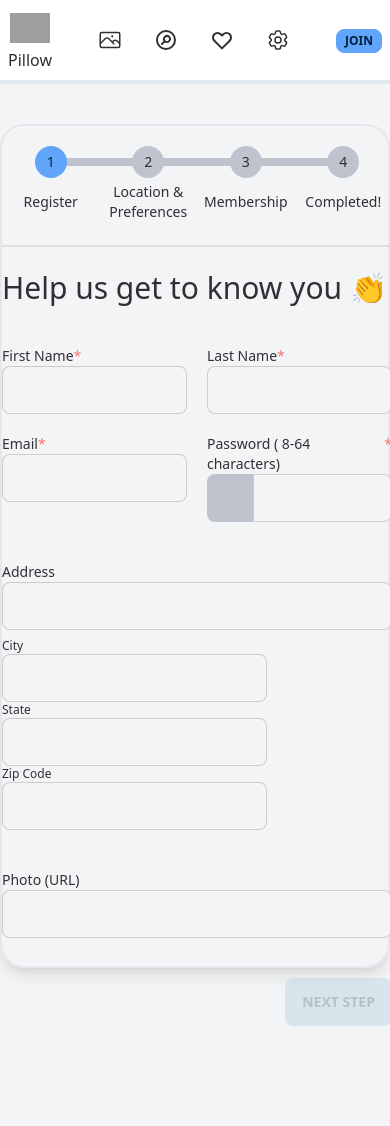
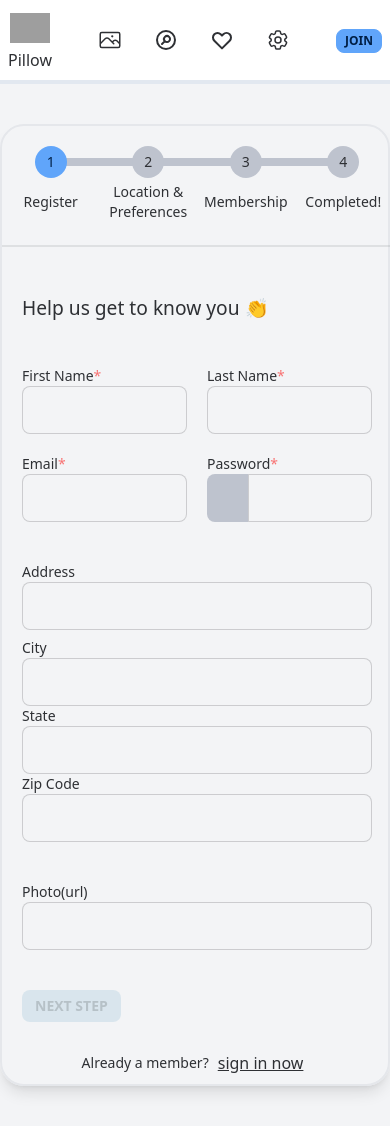
Before and after one commit to DariusDeah/realtor-app-2, a Next.js app in the folder client/: page /sign-up in a window 390 px wide. Before the commit the page ends 1026 px from the top, so only its background shows below. Built offline with nearby package versions, Linux system fonts and the light colour scheme; grey boxes are pictures that could not be loaded.

Commit message:
mobile responsive fix

```diff
--- a/client/components/AuthCard.tsx
+++ b/client/components/AuthCard.tsx
@@ -6,7 +6,7 @@ type Props = {
 
 function AuthCard({ children }: Props) {
   return (
-    <div className="border-[2px]  lg:max-w-screen-xl w-screen rounded-3xl lg:mx-4  max-h-screen shadow-lg">
+    <div className="border-[2px]  lg:max-w-screen-xl w-screen rounded-3xl lg:mx-4  max-h-full shadow-lg ">
       {children}
     </div>
   );
--- a/client/components/LoginForm.tsx
+++ b/client/components/LoginForm.tsx
@@ -12,7 +12,7 @@ function LoginForm({}: Props) {
 
   return (
     <>
-      <div className="form-control lg:space-y-14 lg:p-12 p-3 lg:mt-20 flex flex-col justify-center  ">
+      <div className="form-control lg:space-y-14 lg:p-12 p-3  flex flex-col justify-center  ">
         <h1 className="lg:text-5xl text-2xl font-semibold text-center h-20">
           Welcome Back
         </h1>
--- a/client/components/SignupForm/Form-Step1.tsx
+++ b/client/components/SignupForm/Form-Step1.tsx
@@ -2,6 +2,7 @@ import React, { useState } from "react";
 import { User } from "../../models/user";
 import useDebounceInput from "../hooks/useDebounceInput";
 import useUpdateLocalSave from "../hooks/useUpdateLocalSave";
+import Input from "../ui/Input";
 import FormButton from "./FormButton";
 
 type Props = {
@@ -68,6 +69,7 @@ function FormStep1({ userData, nextStepFunction }: Props) {
       maxLength: 65,
     },
   });
+
   const {
     onChangeHandler: addressOnChange,
     value: addressValue,
@@ -98,7 +100,9 @@ function FormStep1({ userData, nextStepFunction }: Props) {
     onBlurHandler: stateOnBlur,
   } = useDebounceInput({
     defaultInput: userData.location ? userData.location.state : "",
-    rules: {},
+    rules: {
+      maxLength: 2,
+    },
   });
 
   const {
@@ -141,65 +145,67 @@ function FormStep1({ userData, nextStepFunction }: Props) {
     nextStepFunction(e, userData);
   };
 
+  const isNextStepDisabled = () => {
+    return (
+      (!firstNameValue && !firstNameValue?.length) ||
+      (!lastNameValue && !lastNameValue?.length) ||
+      (!emailValue && !emailValue?.length) ||
+      !passwordValue.length ||
+      firstNameError ||
+      lastNameError ||
+      emailError ||
+      passwordError
+    );
+  };
+
   const required = <p className="text-error">{"*"}</p>;
 
   return (
     <>
-      <div className="form-control flex gap-10  ">
-        <h1 className="text-3xl font-medium">Help us get to know you 👏</h1>
+      <div className="form-control flex gap-10  p-5  ">
+        <h1 className="text-3xl font-medium mobile-title">
+          Help us get to know you 👏
+        </h1>
         <div className="grid-cols-2 grid gap-5">
-          <div className="flex flex-col ">
-            <p className="text-sm flex ">First Name {required} </p>
-            <input
+          <Input
+            label="First Name"
             type="text"
             value={firstNameValue}
             onChange={firstNameOnChange}
-              className={`input input-bordered ${
-                firstNameError && "input-error"
-              }`}
+            errorCondition={firstNameError}
+            errorMessage={firstNameErrorMessage}
             onBlur={firstNameOnBlur}
             required
           />
-            {firstNameError && (
-              <p className="text-xs text-error">{firstNameErrorMessage}</p>
-            )}
-          </div>
-          <div className="flex flex-col ">
-            <p className="text-sm flex">Last Name {required}</p>
-            <input
+
+          <Input
+            errorCondition={lastNameError}
+            errorMessage={lastNameErrorMessage}
+            label="Last Name"
             value={lastNameValue}
             type="text"
-              className={`input input-bordered ${
-                lastNameError && "input-error"
-              }`}
             required
             onChange={lastNameOnChange}
             onBlur={lastNameOnBlur}
           />
-            {lastNameError && (
-              <p className="text-xs text-error">{lastNameErrorMessage}</p>
-            )}
-          </div>
 
-          <div className=" flex  flex-col">
-            <p className="text-sm flex">Email {required}</p>
-            <input
+          <Input
+            errorCondition={emailError}
+            errorMessage={emailErrorMessage}
+            label="Email"
             value={emailValue}
             type="email"
-              className={`input input-bordered ${emailError && "input-error"}`}
+            className={`input input-bordered input-sm  ${
+              emailError && "input-error"
+            }`}
             required
             onChange={emailOnChange}
             autoComplete="email"
           />
-            {emailError && (
-              <p className="text-xs text-error">{emailErrorMessage}</p>
-            )}
-          </div>
+
           <div className="flex flex-col">
             <div className="flex items-start">
-              <p className="text-sm flex">
-                Password {"( 8-64 characters)"} {required}
-              </p>
+              <p className="text-sm flex">Password {required}</p>
             </div>
             <div className="form-control">
               <label className="input-group ">
@@ -262,44 +268,33 @@ function FormStep1({ userData, nextStepFunction }: Props) {
           </div>
         </div>
         <div className=" form-control flex flex-col gap-2">
-          <div className="">
-            <p className="text-sm">Address</p>
-            <input
+          <Input
+            errorCondition={addressError}
+            errorMessage={addressErrorMessage}
+            label="Address"
             value={addressValue}
             type="text"
-              className={`input input-bordered w-full ${
-                addressError && "input-error"
-              }`}
             onChange={addressOnChange}
             onBlur={addressOnBlur}
           />
-            {addressError && (
-              <p className="text-xs text-error">{addressErrorMessage}</p>
-            )}
-          </div>
-          <div className="lg:flex grid grid-cols-1  justify-between">
-            <div className=" flex flex-col ">
-              <p className="text-xs">City</p>
-              <input
+          <div className="lg:flex gap-y-3  justify-between">
+            <Input
+              errorCondition={cityError}
+              errorMessage={cityErrorMessage}
+              label="City"
               value={cityValue}
               type="text"
-                className={`input input-bordered ${cityError && "input-error"}`}
               onChange={cityOnChange}
               onBlur={cityOnBlur}
             />
-              {cityError && (
-                <p className="text-xs text-error">{cityErrorMessage}</p>
-              )}
-            </div>
+
             <div>
-              <p className="text-xs">State</p>
-
-              <input
-                value={stateValue}
+              <Input
+                errorCondition={stateError}
+                errorMessage={stateErrorMessage}
+                label="State"
+                value={stateValue.toUpperCase()}
                 type="text"
-                className={`input input-bordered  ${
-                  stateError && "input-error"
-                }`}
                 onChange={stateOnChange}
                 onBlur={stateOnBlur}
                 name="states"
@@ -361,53 +356,36 @@ function FormStep1({ userData, nextStepFunction }: Props) {
               </datalist>
             </div>
             <div>
-              <p className="text-xs">Zip Code</p>
-              <input
+              <Input
+                errorCondition={zipcodeError}
+                errorMessage={zipcodeErrorMessage}
+                label="Zip Code"
                 value={zipcodeValue}
                 type="text"
-                className={`input input-bordered ${
-                  zipcodeError && "input-error"
-                }`}
                 onChange={zipcodeOnChange}
                 onBlur={zipcodeOnBlur}
               />
-              {zipcodeError && (
-                <p className="text-xs text-error">{zipcodeErrorMessage}</p>
-              )}
             </div>
           </div>
         </div>
-        <div className=" flex flex-col">
-          <p className="text-sm">Photo {"(URL)"}</p>
-          <input
+        <Input
+          errorCondition={photoError}
+          errorMessage={photoErrorMessage}
+          label="Photo(url)"
           value={photoValue}
-            type="text"
+          type="url"
           className={`input input-bordered ${photoError && "input-error"}`}
           onChange={photoOnChange}
           onBlur={photoOnBlur}
         />
-          {photoError && (
-            <p className="text-xs text-error">{photoErrorMessage}</p>
-          )}
-        </div>
-      </div>
-      {/* <div className="divider"></div> */}
-      <div className="flex justify-end mt-10  ">
+        <div className="flex lg:justify-end  ">
           <FormButton
-          style="btn btn-primary text-white    "
+            style="btn btn-primary text-white btn-sm lg:btn-md  "
             title="Next Step"
-          disabled={
-            !firstNameValue.length ||
-            !lastNameValue.length ||
-            !emailValue.length ||
-            !passwordValue.length ||
-            firstNameError ||
-            lastNameError ||
-            emailError ||
-            passwordError
-          }
+            disabled={isNextStepDisabled()}
             onClick={handleFormSubmit}
           />
+        </div>
       </div>
     </>
   );
--- /dev/null
+++ b/client/components/ui/Input.tsx
@@ -0,0 +1,41 @@
+import React from "react";
+
+type Props = {
+  errorCondition: boolean;
+  errorMessage: string;
+  label: string;
+  style?: string;
+} & JSX.IntrinsicElements["input"];
+
+function Input({
+  onChange,
+  value,
+  type,
+  className,
+  errorCondition,
+  errorMessage,
+  label,
+  required,
+  style,
+  list,
+}: Props) {
+  return (
+    <div className="flex flex-col ">
+      <p className="text-sm flex ">
+        {label} {required && <p className="text-error">{"*"}</p>}{" "}
+      </p>
+      <input
+        onChange={onChange}
+        value={value}
+        type={type}
+        className={`input input-bordered input-md ${
+          errorCondition && "input-error"
+        } ${style}`}
+        list={list}
+      />
+      {errorCondition && <p className="text-xs text-error">{errorMessage}</p>}
+    </div>
+  );
+}
+
+export default Input;
--- a/client/pages/sign-up.tsx
+++ b/client/pages/sign-up.tsx
@@ -1,5 +1,6 @@
 import { NextPage } from "next";
 import Image from "next/image";
+import Link from "next/link";
 import { useRouter } from "next/router";
 import React from "react";
 import AuthCard from "../components/AuthCard";
@@ -16,16 +17,6 @@ function Signup({}: Props) {
         <Header />
       </section>
       <div className="flex w-full flex-col justify-center items-center">
-        {/* <div className=" flex justify-center items-end mt-5">
-          <img
-            className="object-contain w-20 h-20"
-            src="https://cdn-icons-png.flaticon.com/512/2159/2159323.png"
-          />
-          <div>
-            <h1 className="text-4xl font-semibold">Pillow</h1>
-            <p>where you rest your head</p>
-          </div>
-        </div> */}
         {/* TODO only the form component should be in the sign up form */}
         <div className="my-10 ">
           <AuthCard>
@@ -38,8 +29,16 @@ function Signup({}: Props) {
                   src="https://images.unsplash.com/photo-1505819244306-ef53954f9648?ixlib=rb-4.0.3&ixid=MnwxMjA3fDB8MHxwaG90by1wYWdlfHx8fGVufDB8fHx8&auto=format&fit=crop&w=699&q=80"
                 />
               </div>
-              <div className="flex-1 lg:mx-20">
+              <div className="flex-1 lg:mx-20 ">
                 <SignupForm />
+                <div className="flex items-center justify-center">
+                  <p className="text-sm">Already a member? </p>
+                  <Link href="/login">
+                    <button className="underline btn-ghost selectable">
+                      sign in now
+                    </button>
+                  </Link>
+                </div>
               </div>
             </div>
           </AuthCard>
--- a/client/redux/user.reducer.ts
+++ b/client/redux/user.reducer.ts
@@ -78,6 +78,7 @@ export const userSlice = createSlice({
         state.user = { ...new User(parsedRes.data) };
       }
     );
+
     builder.addCase(
       loginUser.fulfilled,
       (state, action: PayloadAction<string>) => {
--- a/client/styles/globals.css
+++ b/client/styles/globals.css
@@ -9,10 +9,10 @@
     border-radius: 0.375rem /* 6px */;
   }
   .selectable:hover {
-    background-color: rgb(241 245 249);
+    background-color: #d8dcdd;
   }
   .selected {
-    background-color: rgb(241 245 249);
+    background-color: #d8dcdd;
     border: solid black 2px;
   }
   .input-error {
@@ -25,6 +25,9 @@
 #header {
   z-index: 9999 !important;
 }
+.mobile-title {
+  font-size: larger;
+}
 * {
   padding: 0%;
   margin: 0;
```
Also changed, not shown: client/components/SignupForm/Form-Step2.tsx (+5 -5 lines), client/pages/login.tsx (+4 -4 lines). Lines whose indentation alone changed are shown as unchanged.
